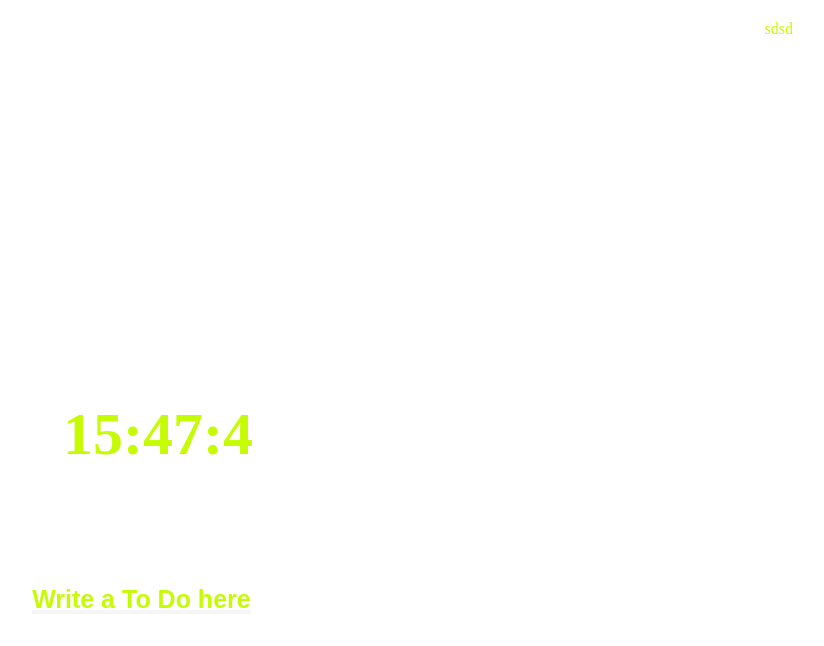
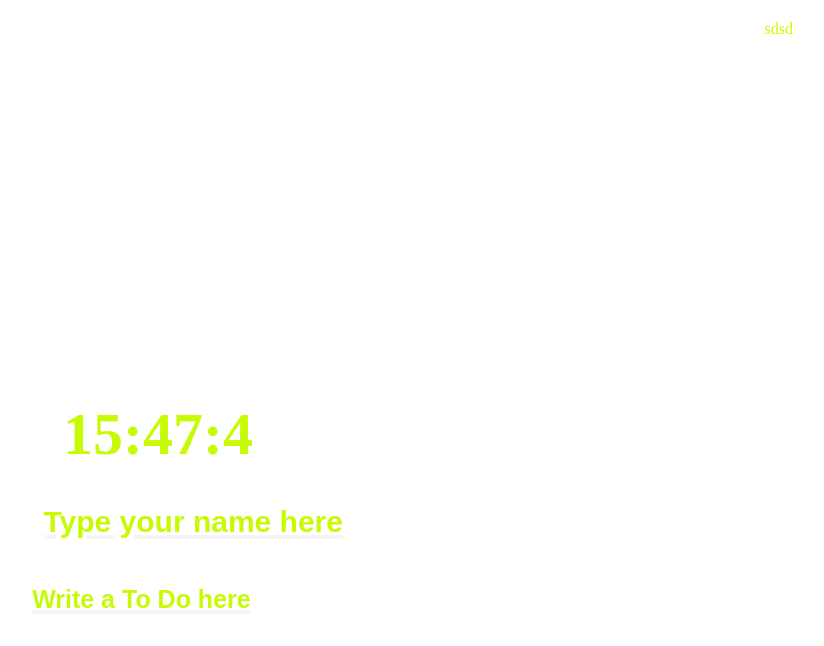
Before and after one commit to lionjy06/js-mini-project, a plain HTML site: page index.html in a window 1280 px wide. Shown: the whole page, without its empty margins (387-1211 px from the left). Drawn offline with Linux system fonts and the light colour scheme.

Commit message:
fix weirdness

```diff
--- a/index.html
+++ b/index.html
@@ -21,7 +21,7 @@
     </div>
     <div>
       <form id="greeting">
-        <input`
+        <input
           type="text"
           required
           placeholder="Type your name here"
```
